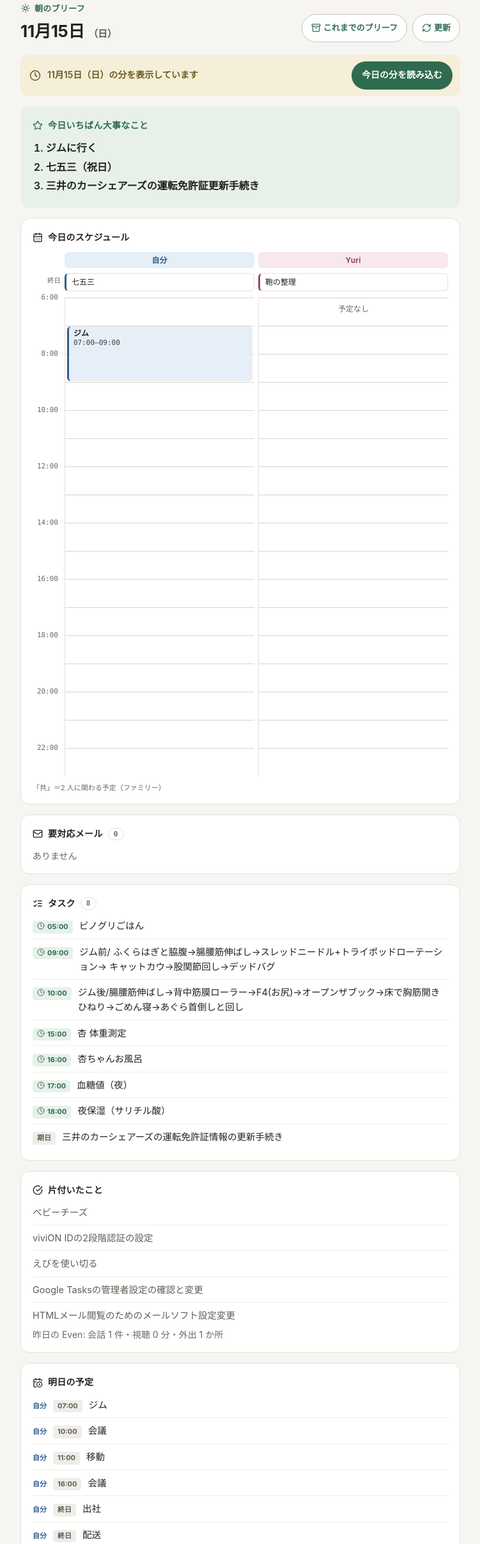
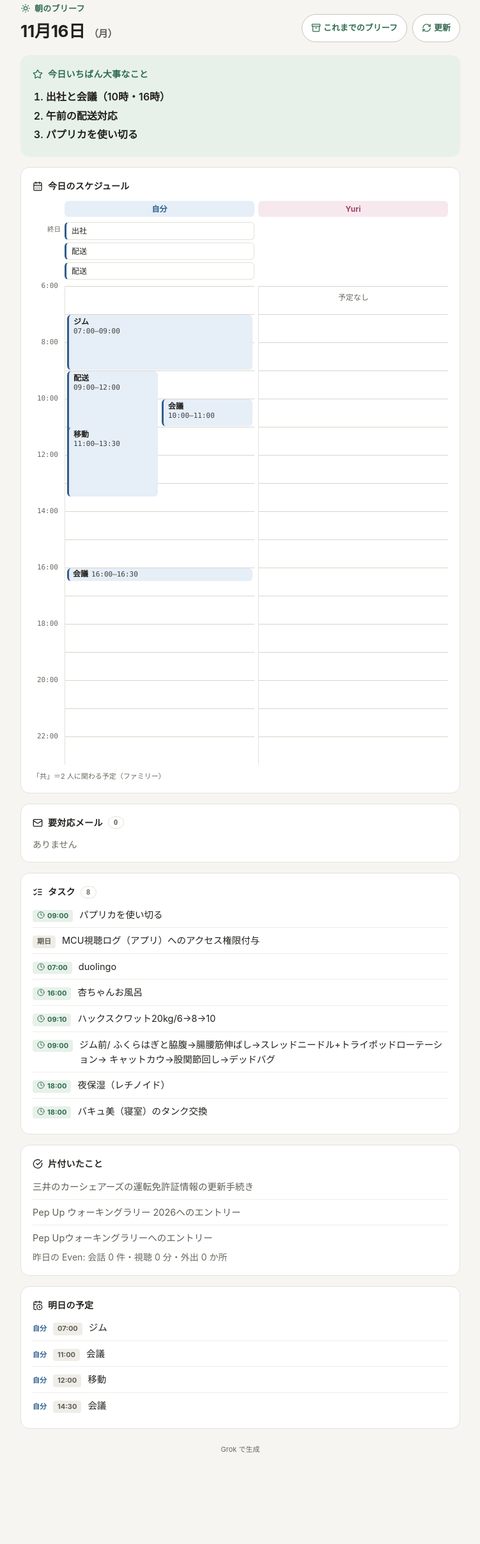
Before and after one commit to 1000says/morning-brief-e149854be5, a plain HTML site: page index.html in a window 1280 px wide. Shown: the part 25-2438 px from the top of the page at 64% size, without its empty margins (264-1015 px from the left). After the commit the page ends 2356 px from the top, so only its background shows below. Drawn offline with Linux system fonts and the light colour scheme; no server answers.

Commit message:
brief: 2026-11-16 (generated 04:18 JST)

```diff
--- a/index.html
+++ b/index.html
@@ -6,12 +6,12 @@
 <meta name="robots" content="noindex, nofollow">
 <meta name="brief-mode" content="grok">
 <!-- ▼置換: 参照ソース（cal は 6 のまま・ok は実際に読めたカレンダーの数・ev は今日の時刻つき予定の件数） -->
-<meta name="brief-sources" content="cal=6;ok=6;ev=1">
+<meta name="brief-sources" content="cal=6;ok=6;ev=5">
 <!-- ▲置換 -->
 <meta name="color-scheme" content="light dark">
-<title>モーニングブリーフ 2026-11-15</title>
+<title>モーニングブリーフ 2026-11-16</title>
 <!-- ▼置換: 日付（今日の YYYY-MM-DD・title と同じ日） -->
-<script type="application/json" id="tlx-data">{"date":"2026-11-15"}</script>
+<script type="application/json" id="tlx-data">{"date":"2026-11-16"}</script>
 <!-- ▲置換 -->
 <style>
 :root{ color-scheme:light dark;
@@ -116,7 +116,7 @@ footer{font-size:11px;color:var(--mute);text-align:center;margin-top:24px}
 <header>
 <p class="kicker">朝のブリーフ</p>
 <!-- ▼置換: 日付 -->
-<h1>11月15日<small>（日）</small></h1>
+<h1>11月16日<small>（月）</small></h1>
 <!-- ▲置換 -->
 <nav class="nav"><a class="nav-archive" href="archive/">これまでのブリーフ</a></nav>
 </header>
@@ -125,9 +125,9 @@ footer{font-size:11px;color:var(--mute);text-align:center;margin-top:24px}
 <h2>今日いちばん大事なこと</h2>
 <!-- ▼置換: 1〜3 項目 -->
 <ol>
-<li>ジムに行く</li>
-<li>七五三（祝日）</li>
-<li>三井のカーシェアーズの運転免許証更新手続き</li>
+<li>出社と会議（10時・16時）</li>
+<li>午前の配送対応</li>
+<li>パプリカを使い切る</li>
 </ol>
 <!-- ▲置換 -->
 </section>
@@ -138,8 +138,8 @@ footer{font-size:11px;color:var(--mute);text-align:center;margin-top:24px}
 <div class="allday">
 <span class="lbl">終日</span>
 <!-- ▼置換: 終日の予定（無ければ div の中を空にする） -->
-<div class="cell"><span class="chip me">七五三</span></div>
-<div class="cell"><span class="chip yu">鞄の整理</span></div>
+<div class="cell"><span class="chip me">出社</span><span class="chip me">配送</span><span class="chip me">配送</span></div>
+<div class="cell"></div>
 <!-- ▲置換 -->
 </div>
 <div class="grid">
@@ -149,6 +149,10 @@ footer{font-size:11px;color:var(--mute);text-align:center;margin-top:24px}
 <!-- ▼置換: 自分のレーン -->
 <div class="lane me">
 <div class="ev long" style="--s:7;--e:9"><b>07:00–09:00</b><span class="nm">ジム</span></div>
+<div class="ev long" style="--s:9;--e:12;--c:0;--n:2"><b>09:00–12:00</b><span class="nm">配送</span></div>
+<div class="ev long" style="--s:10;--e:11;--c:1;--n:2"><b>10:00–11:00</b><span class="nm">会議</span></div>
+<div class="ev long" style="--s:11;--e:13.5;--c:0;--n:2"><b>11:00–13:30</b><span class="nm">移動</span></div>
+<div class="ev short" style="--s:16;--e:16.5"><b>16:00–16:30</b><span class="nm">会議</span></div>
 </div>
 <!-- ▲置換 -->
 <!-- ▼置換: Yuri のレーン -->
@@ -175,14 +179,14 @@ footer{font-size:11px;color:var(--mute);text-align:center;margin-top:24px}
 <!-- ▲置換 -->
 <!-- ▼置換: タスク -->
 <ul class="list">
-<li><span class="tag due">05:00</span><span>ピノグリごはん</span></li>
+<li><span class="tag due">09:00</span><span>パプリカを使い切る</span></li>
+<li><span class="tag">期日</span><span>MCU視聴ログ（アプリ）へのアクセス権限付与</span></li>
+<li><span class="tag due">07:00</span><span>duolingo</span></li>
+<li><span class="tag due">16:00</span><span>杏ちゃんお風呂</span></li>
+<li><span class="tag due">09:10</span><span>ハックスクワット20kg/6→8→10</span></li>
 <li><span class="tag due">09:00</span><span>ジム前/ ふくらはぎと脇腹→腸腰筋伸ばし→スレッドニードル+トライポッドローテーション→ キャットカウ→股関節回し→デッドバグ</span></li>
-<li><span class="tag due">10:00</span><span>ジム後/腸腰筋伸ばし→背中筋膜ローラー→F4(お尻)→オープンザブック→床で胸筋開きひねり→ごめん寝→あぐら首倒しと回し</span></li>
-<li><span class="tag due">15:00</span><span>杏 体重測定</span></li>
-<li><span class="tag due">16:00</span><span>杏ちゃんお風呂</span></li>
-<li><span class="tag due">17:00</span><span>血糖値（夜）</span></li>
-<li><span class="tag due">18:00</span><span>夜保湿（サリチル酸）</span></li>
-<li><span class="tag">期日</span><span>三井のカーシェアーズの運転免許証情報の更新手続き</span></li>
+<li><span class="tag due">18:00</span><span>夜保湿（レチノイド）</span></li>
+<li><span class="tag due">18:00</span><span>バキュ美（寝室）のタンク交換</span></li>
 </ul>
 <!-- ▲置換 -->
 </section>
@@ -191,13 +195,11 @@ footer{font-size:11px;color:var(--mute);text-align:center;margin-top:24px}
 <h2>片付いたこと</h2>
 <!-- ▼置換: 片付いたこと（昨日 Todoist で完了したタスク・最大 5 件。無ければ「ありません」の段落だけ） -->
 <ul class="list">
-<li><span>ベビーチーズ</span></li>
-<li><span>viviON IDの2段階認証の設定</span></li>
-<li><span>えびを使い切る</span></li>
-<li><span>Google Tasksの管理者設定の確認と変更</span></li>
-<li><span>HTMLメール閲覧のためのメールソフト設定変更</span></li>
+<li><span>三井のカーシェアーズの運転免許証情報の更新手続き</span></li>
+<li><span>Pep Up ウォーキングラリー 2026へのエントリー</span></li>
+<li><span>Pep Upウォーキングラリーへのエントリー</span></li>
 </ul>
-<p class="none">昨日の Even: 会話 1 件・視聴 0 分・外出 1 か所</p>
+<p class="none">昨日の Even: 会話 0 件・視聴 0 分・外出 0 か所</p>
 <!-- ▲置換 -->
 </section>
 
@@ -206,11 +208,9 @@ footer{font-size:11px;color:var(--mute);text-align:center;margin-top:24px}
 <!-- ▼置換: 明日の予定 -->
 <ul class="list tomorrow">
 <li><span class="who me">自分</span><span class="tag">07:00</span><span>ジム</span></li>
-<li><span class="who me">自分</span><span class="tag">10:00</span><span>会議</span></li>
-<li><span class="who me">自分</span><span class="tag">11:00</span><span>移動</span></li>
-<li><span class="who me">自分</span><span class="tag">16:00</span><span>会議</span></li>
-<li><span class="who me">自分</span><span class="tag">終日</span><span>出社</span></li>
-<li><span class="who me">自分</span><span class="tag">終日</span><span>配送</span></li>
+<li><span class="who me">自分</span><span class="tag">11:00</span><span>会議</span></li>
+<li><span class="who me">自分</span><span class="tag">12:00</span><span>移動</span></li>
+<li><span class="who me">自分</span><span class="tag">14:30</span><span>会議</span></li>
 </ul>
 <!-- ▲置換 -->
 </section>
```
